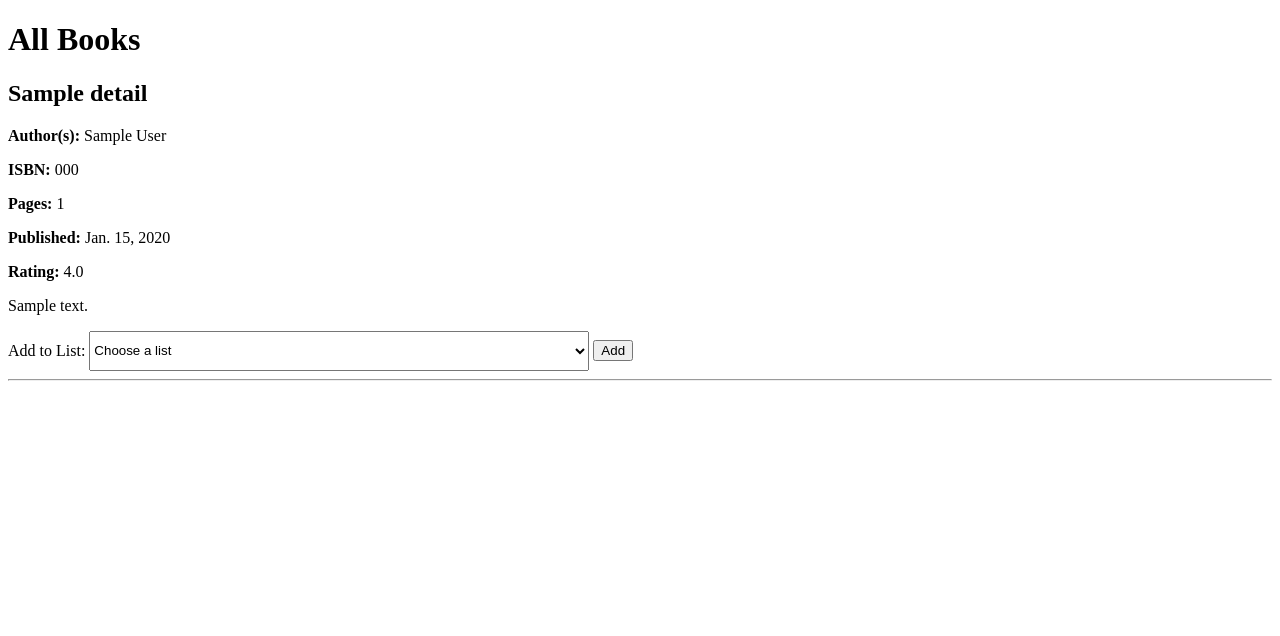
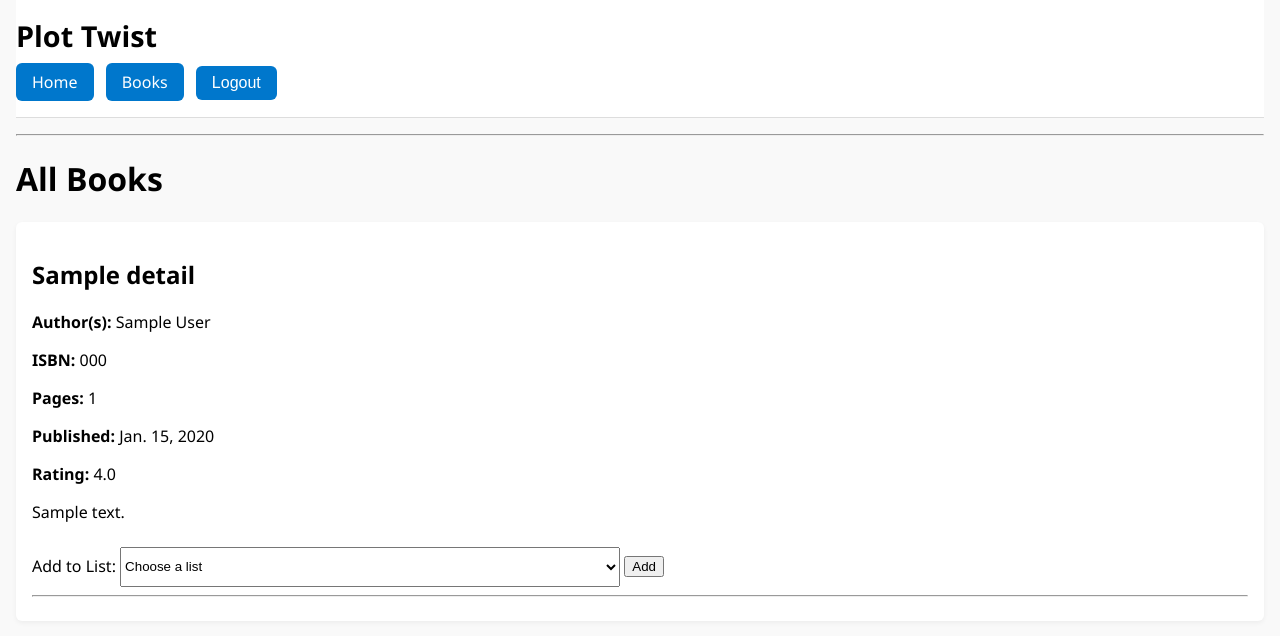
Before and after one commit to CelestineNguyen/CS4750_FinalProject, a Django app: page /books/ in a window 1280 px wide. Shown: the top 636 px of the page. Run offline with Django 5.2, Linux system fonts and the light colour scheme; a user stored in the database is signed in; tables that the repository leaves empty hold one stand-in row (values such as "Sample post").

Commit message:
edit navbar and a little styling

```diff
--- a/plot_twist/plotTwist/static/styles.css
+++ b/plot_twist/plotTwist/static/styles.css
@@ -1,18 +1,91 @@
+/* General layout */
 body {
     background-color: #f9f9f9;
     font-family: 'Segoe UI', sans-serif;
+    margin: 0;
+    padding: 0 1rem;
 }
 
-nav a.button-link {
+/* Header */
+header {
+    background-color: #ffffff;
+    padding: 1rem 0;
+    border-bottom: 1px solid #ddd;
+    margin-bottom: 1rem;
+}
+
+header h1 {
+    margin: 0;
+    font-size: 1.8rem;
+}
+
+/* Navigation bar */
+nav {
+    margin-top: 0.5rem;
+}
+
+nav a.button-link,
+nav form button {
     display: inline-block;
     padding: 0.5em 1em;
     background-color: #0077cc;
     color: white;
     text-decoration: none;
+    border: none;
     border-radius: 6px;
     margin-right: 0.5em;
+    font-size: 1rem;
+    cursor: pointer;
 }
 
-nav a.button-link:hover {
+nav a.button-link:hover,
+nav form button:hover {
     background-color: #005fa3;
 }
+
+/* Book cards */
+.book-container {
+    background-color: #ffffff;
+    padding: 1rem;
+    border-radius: 6px;
+    box-shadow: 0 2px 5px rgba(0, 0, 0, 0.05);
+    margin-bottom: 1.5rem;
+}
+
+/* Dropdown */
+.dropdown {
+    width: 100%;
+    max-width: 500px;
+    height: 40px;
+    margin-top: 0.5rem;
+}
+
+/* Alerts */
+.alert-container {
+    position: fixed;
+    top: 0;
+    left: 0;
+    width: 100%;
+    z-index: 9999;
+    padding: 10px;
+}
+
+.alert {
+    padding: 10px;
+    margin-bottom: 10px;
+    border-radius: 4px;
+    width: 95%;
+    margin: auto;
+    text-align: center;
+    font-weight: bold;
+}
+
+.alert.success {
+    background-color: #d4edda;
+    color: #155724;
+}
+
+.alert.warning {
+    background-color: #fff3cd;
+    color: #856404;
+}
--- a/plot_twist/plotTwist/templates/base.html
+++ b/plot_twist/plotTwist/templates/base.html
@@ -10,15 +10,16 @@
     <header>
         <h1>Plot Twist</h1>
         <nav>
-            <a href="{% url 'home' %}">Home</a>
+            <a href="{% url 'home' %}" class="button-link">Home</a>
+            <a href="{% url 'all_books' %}" class="button-link">Books</a>
             {% if user.is_authenticated %}
                 <form action="{% url 'logout' %}" method="post" style="display:inline;">
                     {% csrf_token %}
                     <button type="submit">Logout</button>
                 </form>
             {% else %}
-                <a href="{% url 'login' %}">Login</a>
-                <a href="{% url 'register' %}">Register</a>
+                <a href="{% url 'login' %}" class="button-link">Login</a>
+                <a href="{% url 'register' %}" class="button-link">Register</a>
             {% endif %}
         </nav>
     </header>
--- a/plot_twist/plotTwist/templates/plotTwist/all_books.html
+++ b/plot_twist/plotTwist/templates/plotTwist/all_books.html
@@ -1,9 +1,7 @@
-<!DOCTYPE html>
-<html lang="en">
-<head>
-    <meta charset="UTF-8">
-    <meta name="viewport" content="width=device-width, initial-scale=1.0">
-    <title>All Books</title>
+{% extends "base.html" %}
+{% block title %}All Books{% endblock %}
+{% block content %}
+
 <style>
     .book-container {
         margin-bottom: 20px;
@@ -27,9 +25,9 @@
         padding: 10px;
         margin-bottom: 10px;
         border-radius: 4px;
-            width: 95%; /* Optional: make it responsive */
-            margin: auto; /* Center the alerts horizontally */
-            text-align: center; /* Center text */
+        width: 95%;
+        margin: auto;
+        text-align: center;
     }
 
     .alert.success {
@@ -42,8 +40,7 @@
         color: #856404;
     }
 </style>
-</head>
-<body>
+
 <!-- Feedback Messages -->
 {% if messages %}
     <div class="alert-container">
@@ -88,5 +85,5 @@
         <hr>
     </div>
 {% endfor %}
-</body>
-</html>
+
+{% endblock %}
--- a/plot_twist/plotTwist/views.py
+++ b/plot_twist/plotTwist/views.py
@@ -19,7 +19,7 @@ def register(request):
         if form.is_valid():
             user = form.save()
             login(request, user)
-            return redirect("home")
+            return redirect("all_books")
     else:
         form = UserCreationForm()
 
```
Lines whose indentation alone changed are shown as unchanged.
